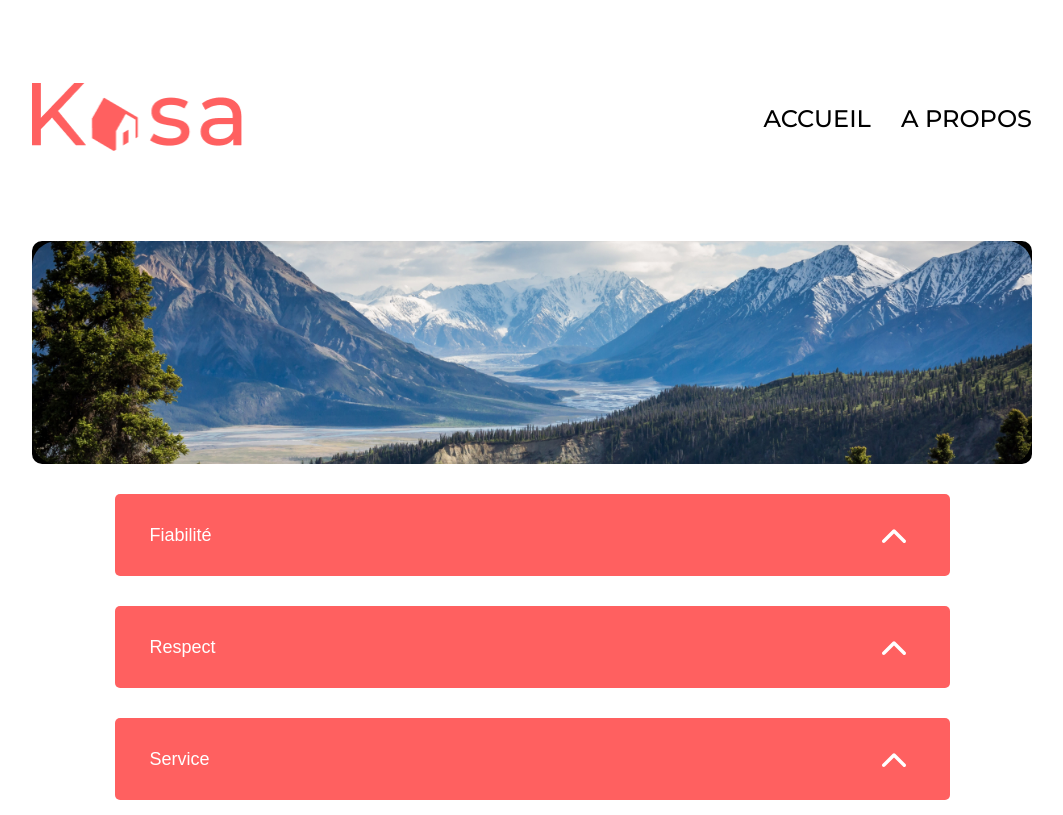
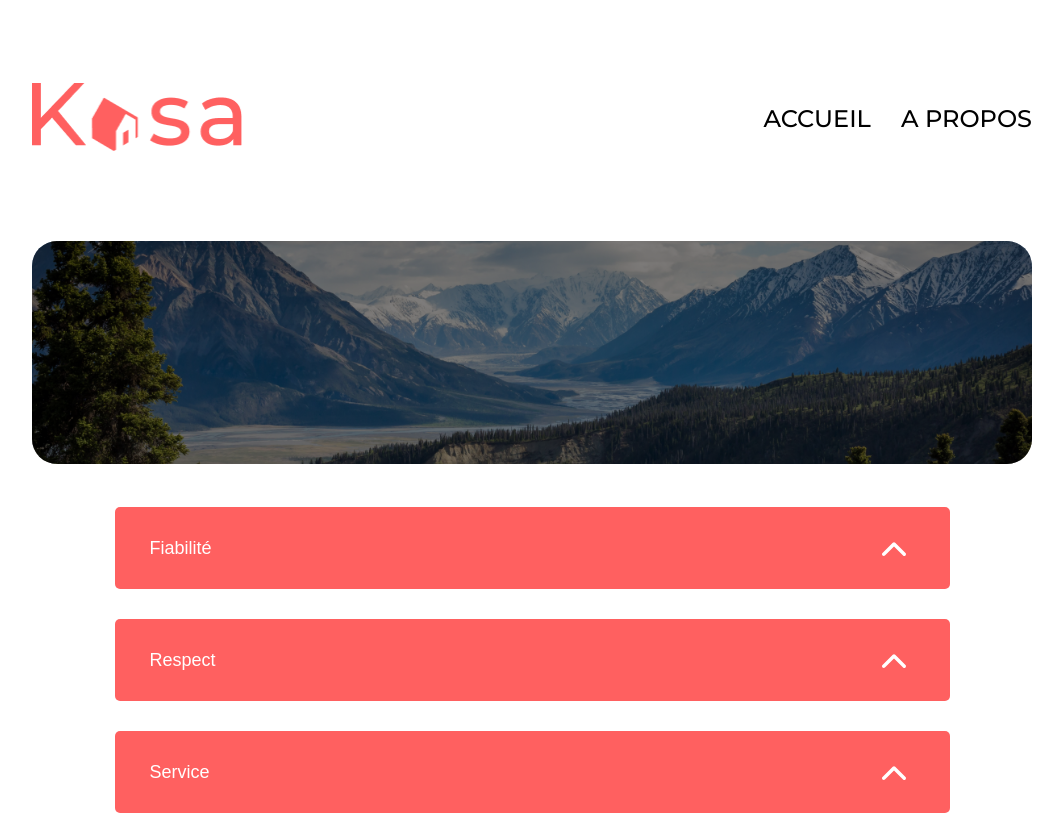
Before and after one commit to samaki8/KASA, a React (Vite) app in the folder Kasa-app/: page /about in a window 1280 px wide. Shown: the top 815 px of the page, without its empty margins (108-1171 px from the left). Built offline with nearby package versions, Linux system fonts and the light colour scheme.

Commit message:
Modif Background + intégration

```diff
--- a/Kasa-app/src/components/Background.jsx
+++ b/Kasa-app/src/components/Background.jsx
@@ -1,3 +1,24 @@
+import '../styles/Background.css'
+import PropTypes from 'prop-types'
+
+function Banner({ imageSrc, altText, tagline }) {
+    return (
+        <div className="background">
+            <img src={imageSrc} alt={altText} className='banner-image' />
+            {tagline && <h1 className='tagline'>{tagline}</h1>}
+        </div>
+    )
+}
+
+Banner.propTypes = {
+    imageSrc: PropTypes.string.isRequired,
+    altText: PropTypes.string.isRequired,
+    tagline: PropTypes.string
+}
+
+export default Banner
+
+/*
 import '../styles/Background.css'
 import image1 from '../assets/image1.jpg'
 
@@ -5,9 +26,9 @@ function Background() {
     return (
         <div className="background">
             <img src={image1} alt='image 1' className='image1' />
-				<h1 className='tagline'>Chez vous, partout et ailleurs</h1>
+                <h1 className='tagline'>Chez vous, partout et ailleurs</h1>
         </div>
     )
 
 }
-export default Background;
+export default Background;*/
--- a/Kasa-app/src/pages/About.jsx
+++ b/Kasa-app/src/pages/About.jsx
@@ -6,6 +6,7 @@ import { useState } from 'react';
 //import { ArrowIconCollapse } from '../components/ArrowIconCollapse.jsx';
 import '../styles/About.css';
 import CollapsibleSection from '../components/CollapseSection.jsx';
+import Background from '../components/Background.jsx';
 
 
 function About() {
@@ -17,9 +18,11 @@ function About() {
 
 	return (
 		<div className="about">
-			<div className="banner">
-				<img src={image2} alt="Paysage" />
-			</div>
+			<Background
+				imageSrc={image2}
+				altText='image 2'
+				tagline=''
+			/>
 
 			<div className="values-container">
 				<CollapsibleSection //
--- a/Kasa-app/src/pages/Home.jsx
+++ b/Kasa-app/src/pages/Home.jsx
@@ -1,11 +1,18 @@
 //Kasa-app\src\pages\Home.jsx
 import Background from '../components/Background.jsx';
 import AnnoncesGrid from '../components/AnnoncesGrid.jsx';
+import image1 from '../assets/image1.jpg'
 
 function Home() {
+
     return (
         <div>
-            <Background />
+            <Background
+                imageSrc={image1}
+                altText='image 1'
+                tagline='Chez vous, partout et ailleurs'
+            />
+
             <AnnoncesGrid />
         </div>
     );
```
